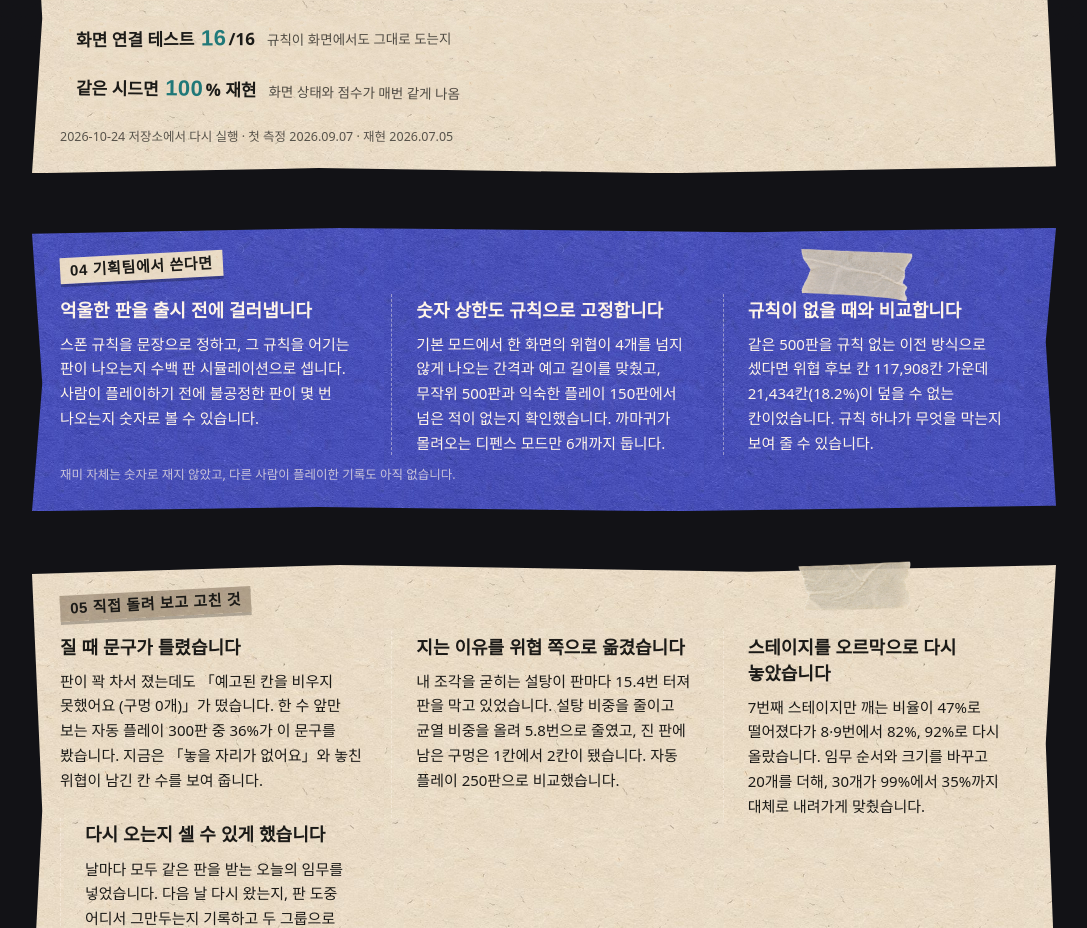
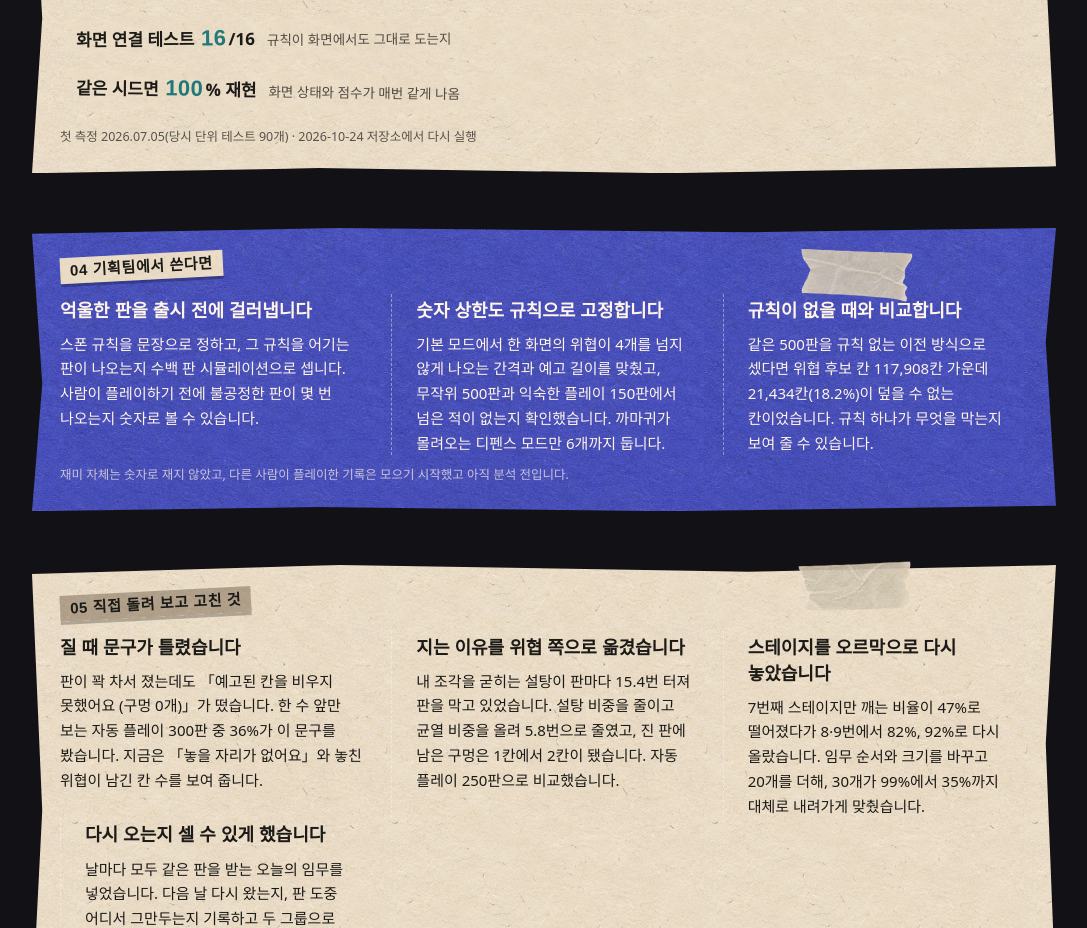
Before and after one commit to ljhljh0703-cmd/jelly-panic, a plain HTML site: page portfolio.html in a window 1280 px wide. Shown: the part 1160-2088 px from the top of the page, without its empty margins (96-1183 px from the left). Drawn offline with Linux system fonts and the light colour scheme; a web font is replaced by a local one.

Commit message:
작품 페이지 숫자와 날짜를 저장소 기록에 맞춤
- 결과 칸 날짜: 첫 측정을 첫 공개 커밋 날짜 2026.07.05(당시 단위 테스트 90개)로, 다시 실행 2026-10-24를 뒤로. 저장소에 기록이 없는 2026.09.07은 뺌
- 다른 사람 플레이 기록: 04번 칸의 아직 없습니다를 08번 칸과 같은 모으기 시작했고 아직 분석 전으로 통일(익명 기록 2026-10-22 연결, 분석 결과는 저장소에 없음)
- 단위 테스트 105, 화면 연결 테스트 16, 합계 121, 500판 0건, 117,908칸 중 21,434칸(18.2%)은 2026-11-15 다시 돌려 같은 값이라 그대로 둠

Co-Authored-By: Claude Fable 5.2 <noreply@anthropic.com>
Claude-Session: https://claude.ai/code/session_0195sktkgPdQnS8Rj6AnpBxG

```diff
--- a/portfolio.html
+++ b/portfolio.html
@@ -242,7 +242,7 @@
         <li style="--lr:-.4deg"><span class="what">화면 연결 테스트 <em>16</em>/16</span><span class="why">규칙이 화면에서도 그대로 도는지</span></li>
         <li style="--lr:.7deg"><span class="what">같은 시드면 <em>100</em>% 재현</span><span class="why">화면 상태와 점수가 매번 같게 나옴</span></li>
       </ul>
-      <p class="src">2026-10-24 저장소에서 다시 실행 · 첫 측정 2026.09.07 · 재현 2026.07.05</p>
+      <p class="src">첫 측정 2026.07.05(당시 단위 테스트 90개) · 2026-10-24 저장소에서 다시 실행</p>
     </div>
   </section>
 
@@ -255,7 +255,7 @@
         <div><h3>숫자 상한도 규칙으로 고정합니다</h3><p>기본 모드에서 한 화면의 위협이 4개를 넘지 않게 나오는 간격과 예고 길이를 맞췄고, 무작위 500판과 익숙한 플레이 150판에서 넘은 적이 없는지 확인했습니다. 까마귀가 몰려오는 디펜스 모드만 6개까지 둡니다.</p></div>
         <div><h3>규칙이 없을 때와 비교합니다</h3><p>같은 500판을 규칙 없는 이전 방식으로 셌다면 위협 후보 칸 117,908칸 가운데 21,434칸(18.2%)이 덮을 수 없는 칸이었습니다. 규칙 하나가 무엇을 막는지 보여 줄 수 있습니다.</p></div>
       </div>
-      <p class="src">재미 자체는 숫자로 재지 않았고, 다른 사람이 플레이한 기록도 아직 없습니다.</p>
+      <p class="src">재미 자체는 숫자로 재지 않았고, 다른 사람이 플레이한 기록은 모으기 시작했고 아직 분석 전입니다.</p>
     </div>
   </section>
 
```
